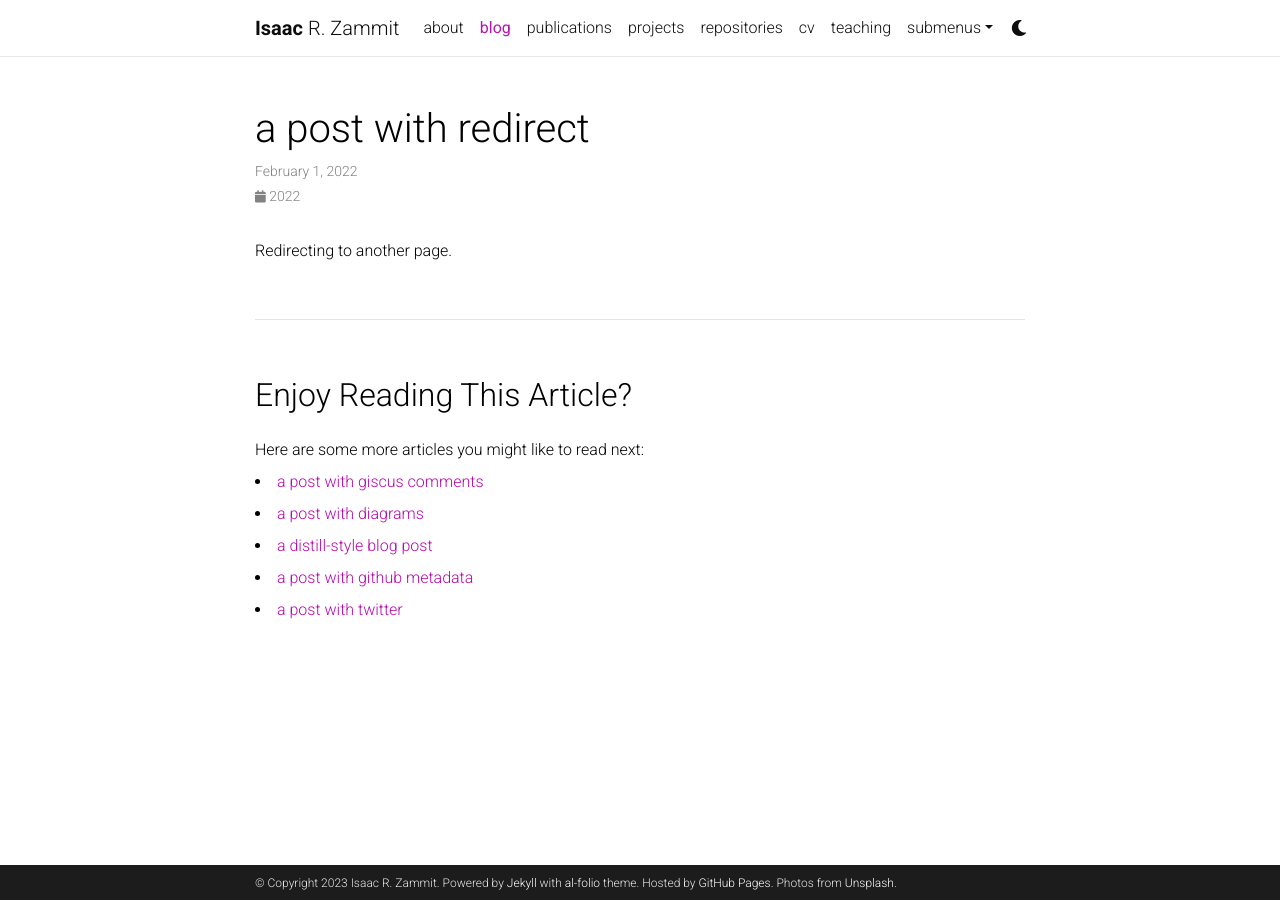
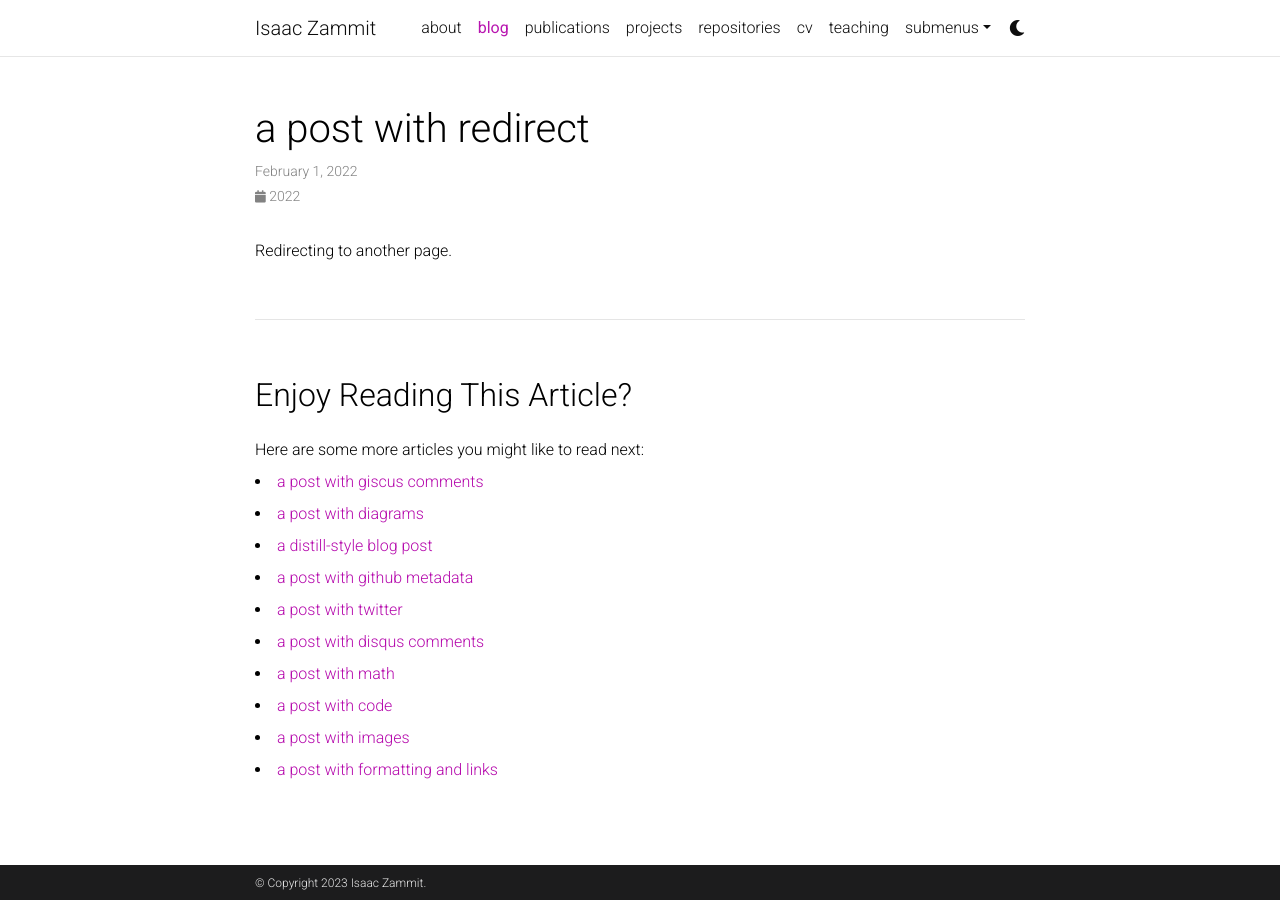
Before and after one commit to Zacai/Zacai.github.io, a Jekyll site: the page built from _posts/2022-02-01-redirect.md, in a window 1280 px wide. Built offline with Jekyll 4.4.1, drawn with Linux system fonts in a browser that asks for light colours; comment, search, counter and statistics services are not loaded; a style sheet for code colours, icons or effects is not loaded.

Commit message:
Update _config.yml

```diff
--- a/_config.yml
+++ b/_config.yml
@@ -2,21 +2,19 @@
 # Site settings
 # -----------------------------------------------------------------------------
 
-title: blank # the website title (if blank, full name will be used instead)
+title: Isaac Zammit # the website title (if blank, full name will be used instead)
 first_name: Isaac
-middle_name: R.
+middle_name:
 last_name: Zammit
-email: you@example.com
+email: isaaczammit03@gmail.com
 description: > # the ">" symbol means to ignore newlines until "footer_text:"
-  A simple, whitespace theme for academics. Based on [*folio](https://github.com/bogoli/-folio) design.
+  Welcome to my website.
 footer_text: >
-  Powered by <a href="https://jekyllrb.com/" target="_blank">Jekyll</a> with <a href="https://github.com/alshedivat/al-folio">al-folio</a> theme.
-  Hosted by <a href="https://pages.github.com/" target="_blank">GitHub Pages</a>.
-  Photos from <a href="https://unsplash.com" target="_blank">Unsplash</a>.
-keywords: jekyll, jekyll-theme, academic-website, portfolio-website  # add your own keywords or leave empty
+
+keywords: academic-website, portfolio-website  # add your own keywords or leave empty
 
 lang: en # the language of your site (for example: en, fr, cn, ru, etc.)
-icon: ⚛️  # the emoji used as the favicon (alternatively, provide image name in /assets/img/)
+icon: 🔧 # the emoji used as the favicon (alternatively, provide image name in /assets/img/)
 
 url: https://Zacai.github.io # the base hostname & protocol for your site
 baseurl:  # the subpath of your site, e.g. /blog/
@@ -71,7 +69,7 @@
 # Social integration
 # -----------------------------------------------------------------------------
 
-github_username: # your GitHub user name
+github_username: Zacai
 gitlab_username: # your GitLab user name
 twitter_username: # your Twitter handle
 mastodon_username: # your mastodon instance+username in the format instance.tld/@username
@@ -104,7 +102,7 @@
 discord_id: # your discord id (18-digit unique numerical identifier)
 
 contact_note: >
-  You can even add a little note about which of these is the best way to reach you.
+  Keep in touch!
 
 # -----------------------------------------------------------------------------
 # Analytics and search engine verification
@@ -120,9 +118,9 @@
 # Blog
 # -----------------------------------------------------------------------------
 
-blog_name: al-folio # blog_name will be displayed in your blog page
+blog_name: The Project Crisis # blog_name will be displayed in your blog page
 blog_nav_title: blog # your blog must have a title for it to be displayed in the nav bar
-blog_description: a simple whitespace theme for academics
+blog_description: DESCRIPTION
 permalink: /blog/:year/:title/
 
 # Pagination
@@ -131,7 +129,7 @@
 
 related_blog_posts:
   enabled: true
-  max_related: 5
+  max_related: 15
 
 # Giscus comments (RECOMMENDED)
 # Follow instructions on https://giscus.app/ to setup for your repo to fill out
```
